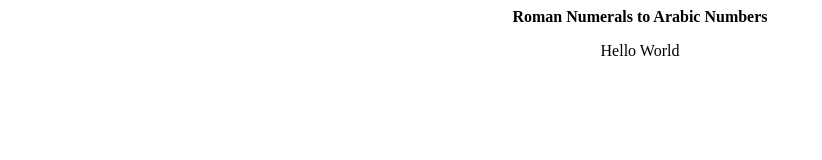
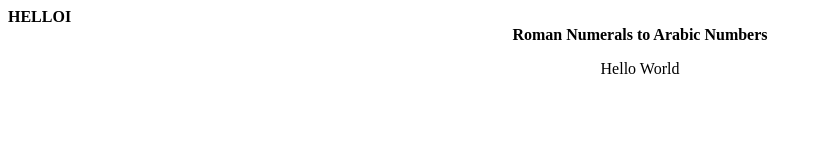
Before and after one commit to DescendantLow/romanumero, a plain HTML site: page try.html in a window 1280 px wide. Shown: the whole page, without its empty margins (0-822 px from the left). Drawn offline with Linux system fonts and the light colour scheme.

Commit message:
H1 Display

```diff
--- a/try.html
+++ b/try.html
@@ -9,17 +9,16 @@
 	text-align:center;
 	}
 
-	h1 {
+	h1{
 	font-size: 24px !important;
 	display: inline-block !important;
 	}
 
 </style>
-
 </head>
 
 <body>
-
+<b>HELLOI</b>
 <center>
 	<b>Roman Numerals to Arabic Numbers</b>
 	<p>Hello World</p>
```
